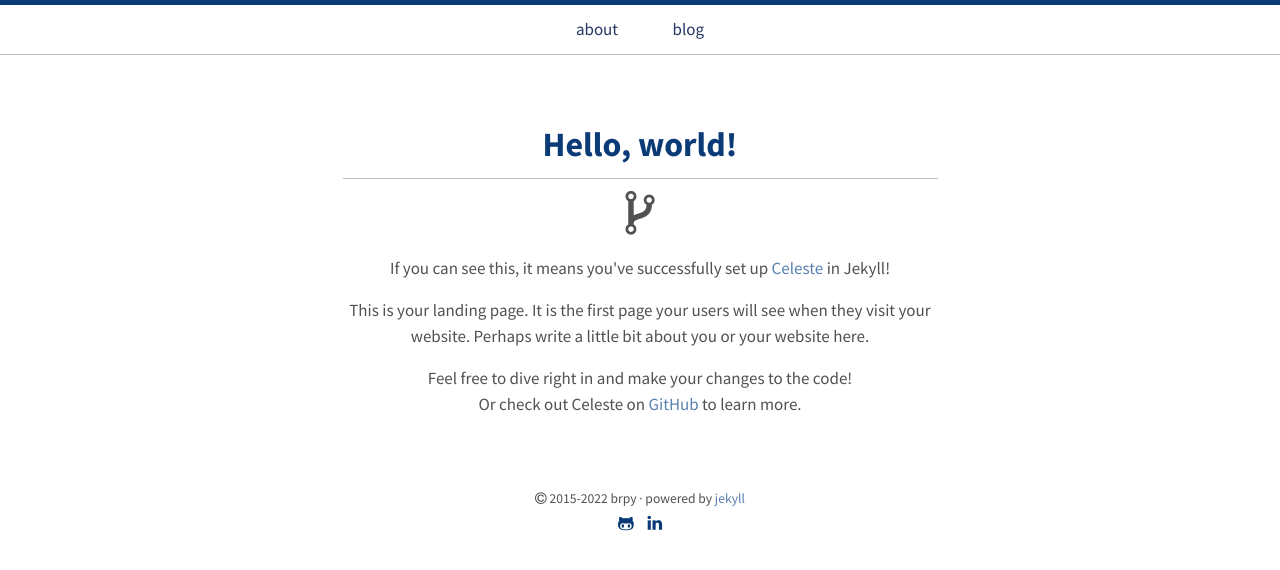
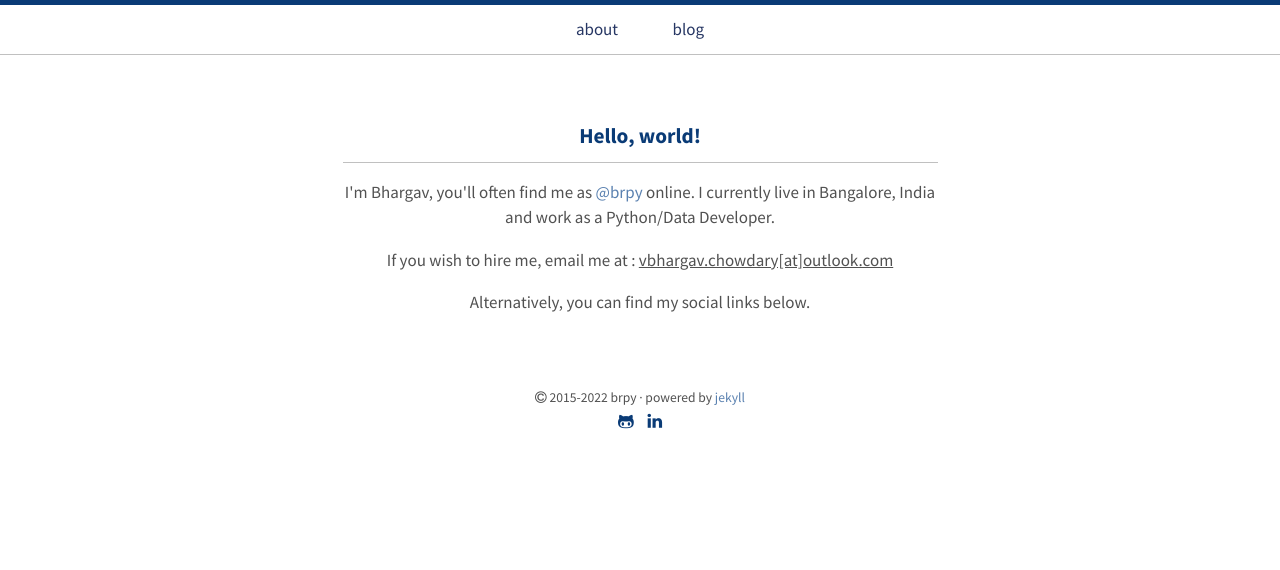
Before and after one commit to hssharadga/hssharadga.github.io, a Jekyll site: the page built from index.html, in a window 1280 px wide. Shown: the top 570 px of the page. Built offline with Jekyll 4.4.1, drawn with Linux system fonts in a browser that asks for light colours.

Commit message:
update index page

```diff
--- a/index.html
+++ b/index.html
@@ -5,29 +5,27 @@ title: Home
 <div class="page">
 
   <header>
-    <h1 class="landing-title">Hello, world!</h1>
+    <h3 class="landing-title">Hello, world!</h3>
   </header>
 
   <div class="text-center">
     <p>
-      <i class="fa fa-code-fork fa-3x"></i>
+      <i class="fa-brands fa-python fa-2x"></i>
     </p>
 
     <p>
-      If you can see this, it means you've successfully set up
-      <a href="https://github.com/nicoelayda/celeste">Celeste</a> in Jekyll!
+      I'm Bhargav, you'll often find me as
+      <a href="https://brpy.github.io/about">@brpy</a> online.
+      I currently live in Bangalore, India and work as a Python/Data Developer.
     </p>
 
     <p>
-      This is your landing page. It is the first page your users will see when
-      they visit your website. Perhaps write a little bit about you or your
-      website here.
+      If you wish to hire me, email me at :
+      <u>vbhargav.chowdary[at]outlook.com</u>
     </p>
 
     <p>
-      Feel free to dive right in and make your changes to the code!<br />
-      Or check out Celeste on <a href="https://github.com/nicoelayda/celeste">GitHub</a>
-      to learn more.
+      Alternatively, you can find my social links below.
     </p>
   </div>
 
```
